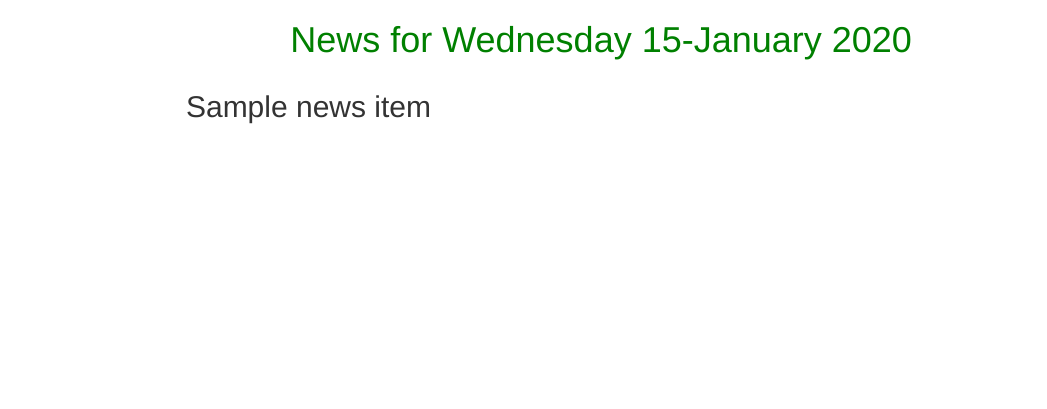
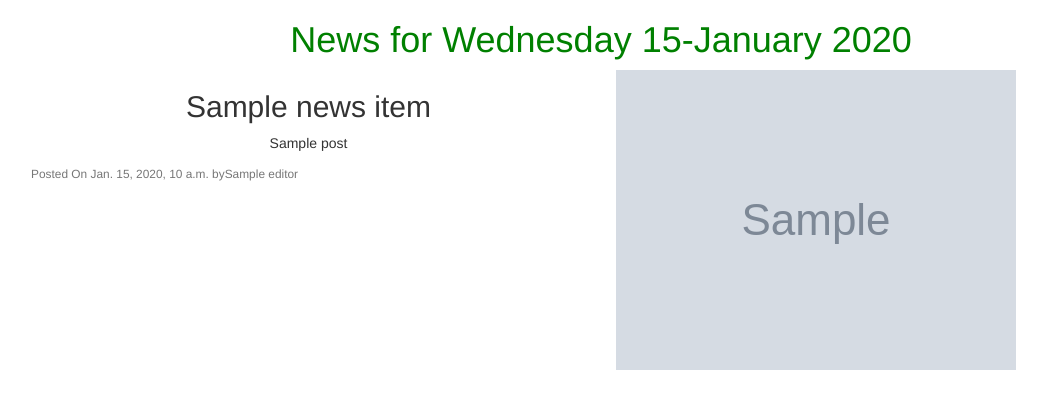
Before and after one commit to CalebKabaya/The-Moringa-Tribune, a Django app: template news/templates/all-news/todays-news.html in a window 1280 px wide. Shown: the part 52-461 px from the top of the page, without its empty margins (39-1086 px from the left). Run offline with Django 3.2, Linux system fonts and the light colour scheme; the template is opened without the code that fills it: most values are stand-ins (such as "Sample title", 1, 10 or a date in 2020); grey boxes marked "Sample" are stand-in pictures; some libraries are stand-ins or nearby versions.

Commit message:
fixed a bog on .eve

```diff
--- a/news/templates/all-news/todays-news.html
+++ b/news/templates/all-news/todays-news.html
@@ -12,11 +12,11 @@
     <div class="col-xs-6 col-sm-6 col-md-6 col-lg-6">
       <h2 class="text-center"> {{ news_item.title }} </h2>
 
-      <!-- <p class="text-center">{{ news_item.post}}</p> -->
-      <!-- <p class="text-muted"> <small>Posted On {{ news_item.pub_date }} by{{news_item.editor}}</small></p> -->
+      <p class="text-center">{{ news_item.post}}</p>
+      <p class="text-muted"> <small>Posted On {{ news_item.pub_date }} by{{news_item.editor}}</small></p>
     </div>
     <div class="col-xs-6 col-sm-6 col-md-6 col-lg-6">
-      <!-- <img src="{{news_item.article_image.url}}" class="img-responsive" alt="Image"> -->
+      <img src="{{news_item.article_image.url}}" class="img-responsive" alt="Image">
     </div>
 
   </div>
```
Also changed, not shown: 1 other file.
